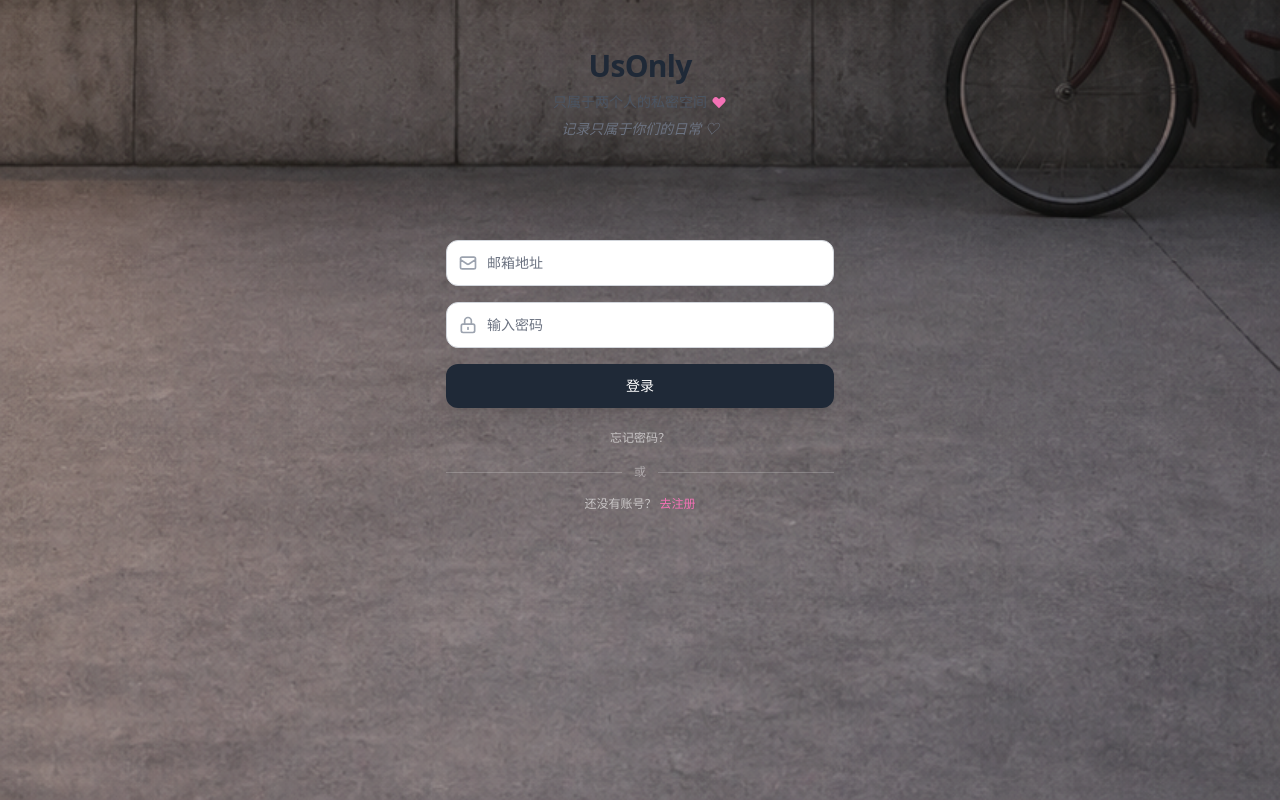
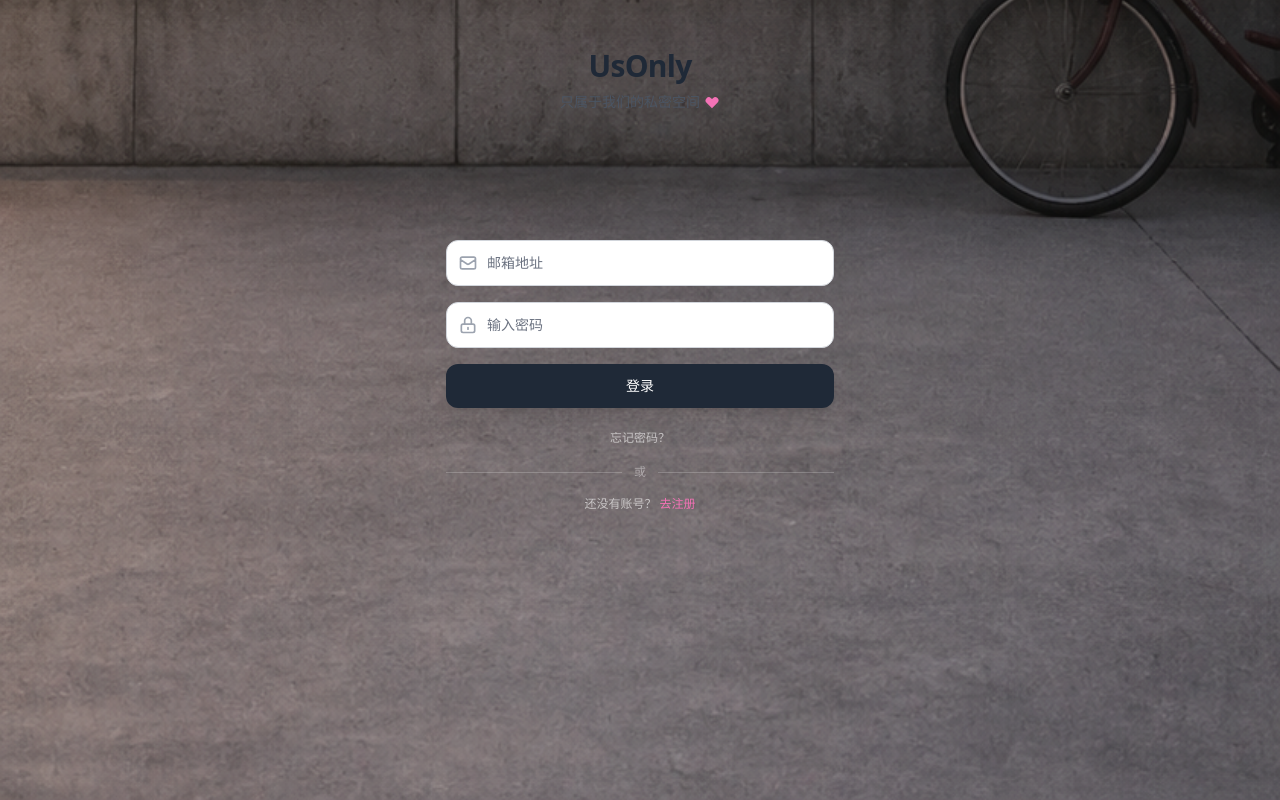
Before and after one commit to calm-66/usonly, a Next.js app: page / in a window 1280 px wide. Built offline with nearby package versions, Linux system fonts and the light colour scheme; no server answers.

Commit message:
fix: 调整品牌副标题文案并移除手写副标题

```diff
--- a/src/app/page.tsx
+++ b/src/app/page.tsx
@@ -118,15 +118,11 @@ export default function Home() {
           <div className="text-center px-4">
             <h1 className="text-3xl font-bold text-gray-800 mb-2 tracking-tight">UsOnly</h1>
             <div className="flex items-center justify-center gap-1 mb-2">
-              <span className="text-gray-600 text-sm">只属于两个人的私密空间</span>
+              <span className="text-gray-600 text-sm">只属于我们的私密空间</span>
               <svg className="w-4 h-4 text-pink-400" fill="currentColor" viewBox="0 0 20 20">
                 <path d="M3.172 5.172a4 4 0 015.656 0L10 6.343l1.172-1.171a4 4 0 115.656 5.656L10 17.657l-6.828-6.829a4 4 0 010-5.656z" />
               </svg>
             </div>
-            {/* 手写体文字 */}
-            <p className="text-gray-500 text-sm italic font-light" style={{ fontFamily: 'cursive' }}>
-              记录只属于你们的日常 ♡
-            </p>
           </div>
         </div>
 
```
